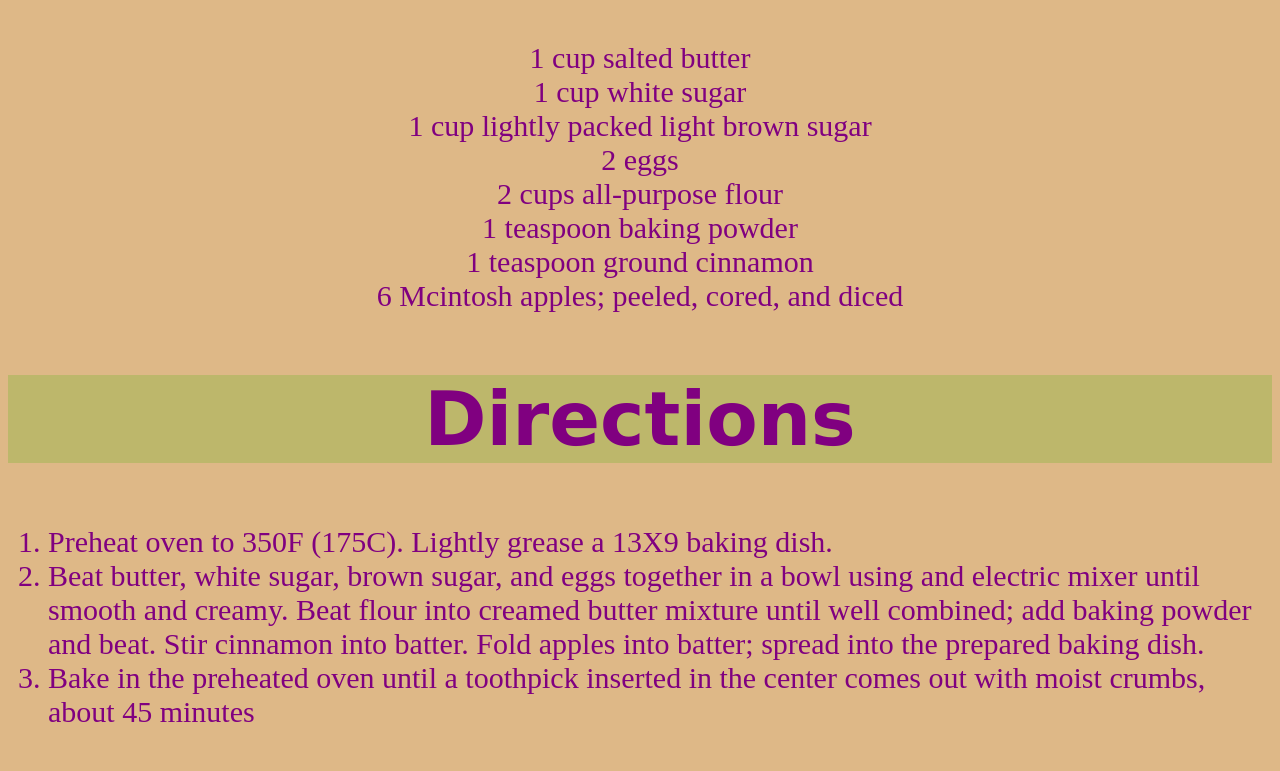
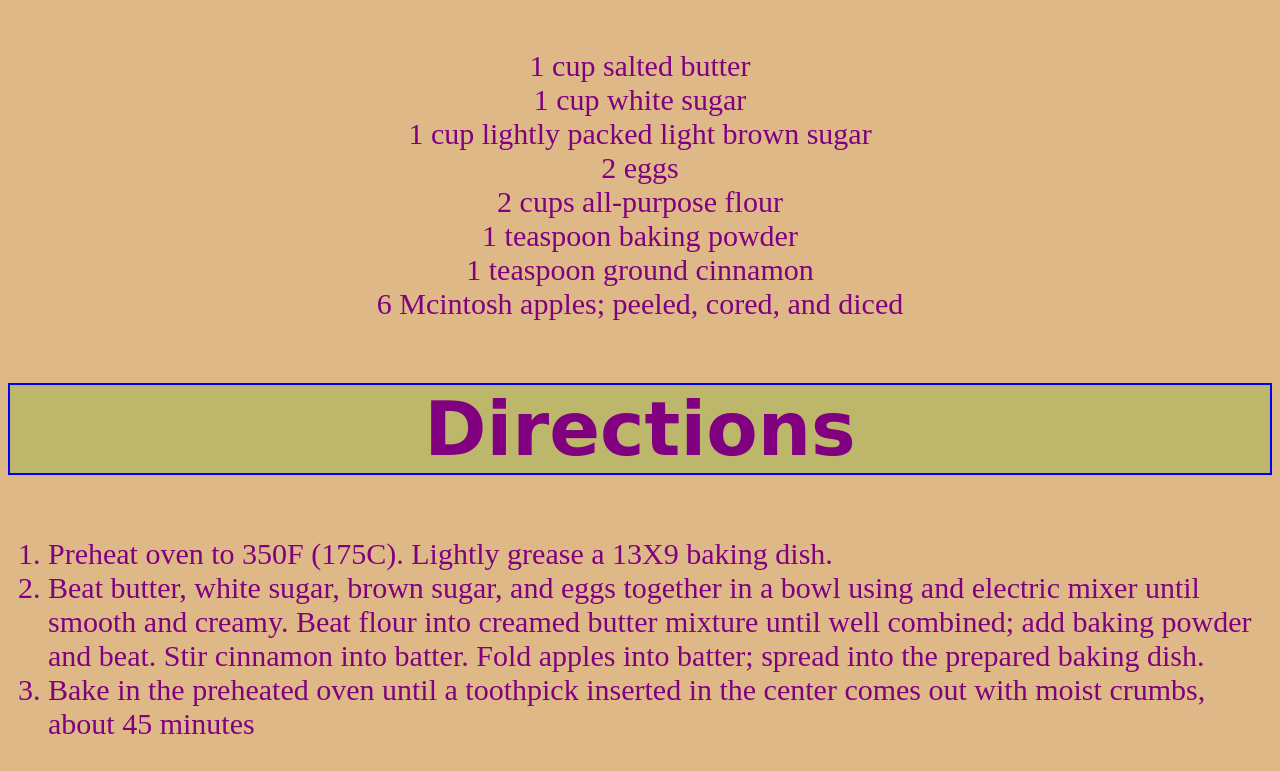
Before and after one commit to onetap20/odin-recipes, a plain HTML site: page recipes/blonde-brownie.html in a window 1280 px wide. Shown: the part 765-1536 px from the top of the page. Drawn offline with Linux system fonts and the light colour scheme.

Commit message:
Add border to titles

```diff
--- a/styles.css
+++ b/styles.css
@@ -34,6 +34,7 @@
     font-family:Verdana, Geneva, Tahoma, sans-serif;
     font-weight: 1000;
     background-color:darkkhaki;
+    border:2px blue solid;
 }
 
 .align {
```
